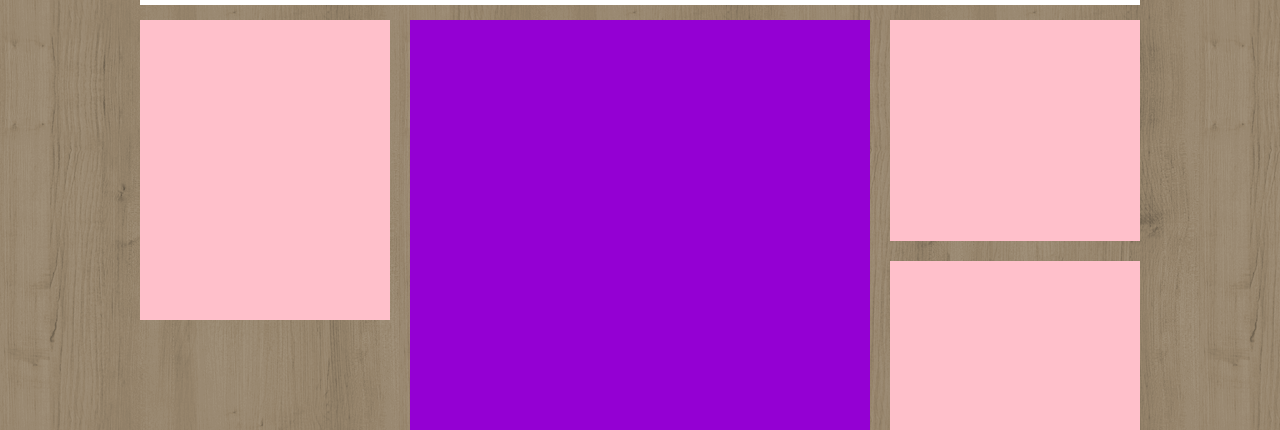
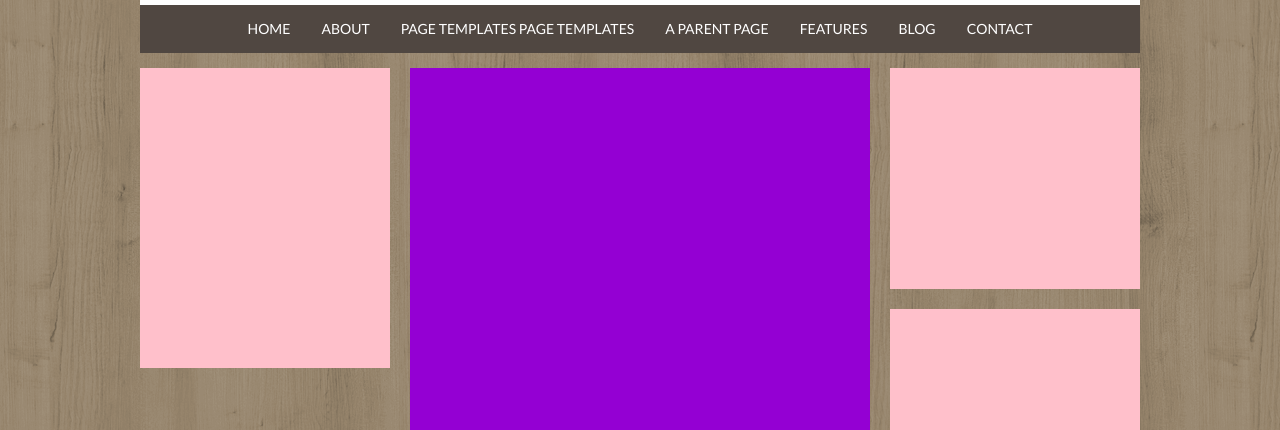
Before and after one commit to Edmondo-diRonza/htmlcss-wp, a plain HTML site: page index.html in a window 1280 px wide. Shown: the part 315-745 px from the top of the page. Drawn offline with Linux system fonts and the light colour scheme; a web font is replaced by a local one.

Commit message:
Realizzato navmenu

```diff
--- a/css/style.css
+++ b/css/style.css
@@ -12,7 +12,7 @@ body {
     margin: auto;
 }
 
-header{
+.top-header{
     background-image: url(../img/sfondo-header.jpeg);
     background-repeat: no-repeat;
     background-size: cover;
@@ -22,9 +22,7 @@ header{
     position: relative;
 
 }
-.top-header {
 
-}
 .logo-container {
     width: 100%;
     color: white;
@@ -36,18 +34,39 @@ header{
     text-transform: uppercase;
 
 }
-
-header h1 {
+.top-header h1 {
     font-size: 60px;
     border: 8px solid white;
     display: inline-block;
     padding: 0px 15px;
     margin-bottom: 14px;
 }
-header h2 {
+.top-header h2 {
     font-size: 32px;
     font-style: ;
 
+}
+.main-menu{
+    background-color: #504741;
+    width: 100%;
+    text-align: center;
+}
+.main-menu li {
+    display: inline-block;
+    color: white;
+    background-color: #504741;
+    line-height: 48px;
+    padding: 0px 14px;
+    font-size: 14px;
+    text-transform: uppercase;
+    list-style-type: none;
+}
+.main-menu a:link {
+    color: white;
+    text-decoration: none;
+}
+.main-menu a:visited {
+    color: white;
 }
 
 main {
--- a/index.html
+++ b/index.html
@@ -20,6 +20,15 @@
                 </div>
             </div>
             <nav class="main-menu">
+                <ul>
+                    <li><a href="#">Home</a></li>
+                    <li><a href="#">About</a> </li>
+                    <li><a href="#">Page Templates</a> Page Templates</li>
+                    <li><a href="#">A parent Page</a> </li>
+                    <li><a href="#">Features</a> </li>
+                    <li><a href="#">Blog</a> </li>
+                    <li><a href="#">Contact</a> </li>
+                </ul>
             </nav>
 
         </header>
```
